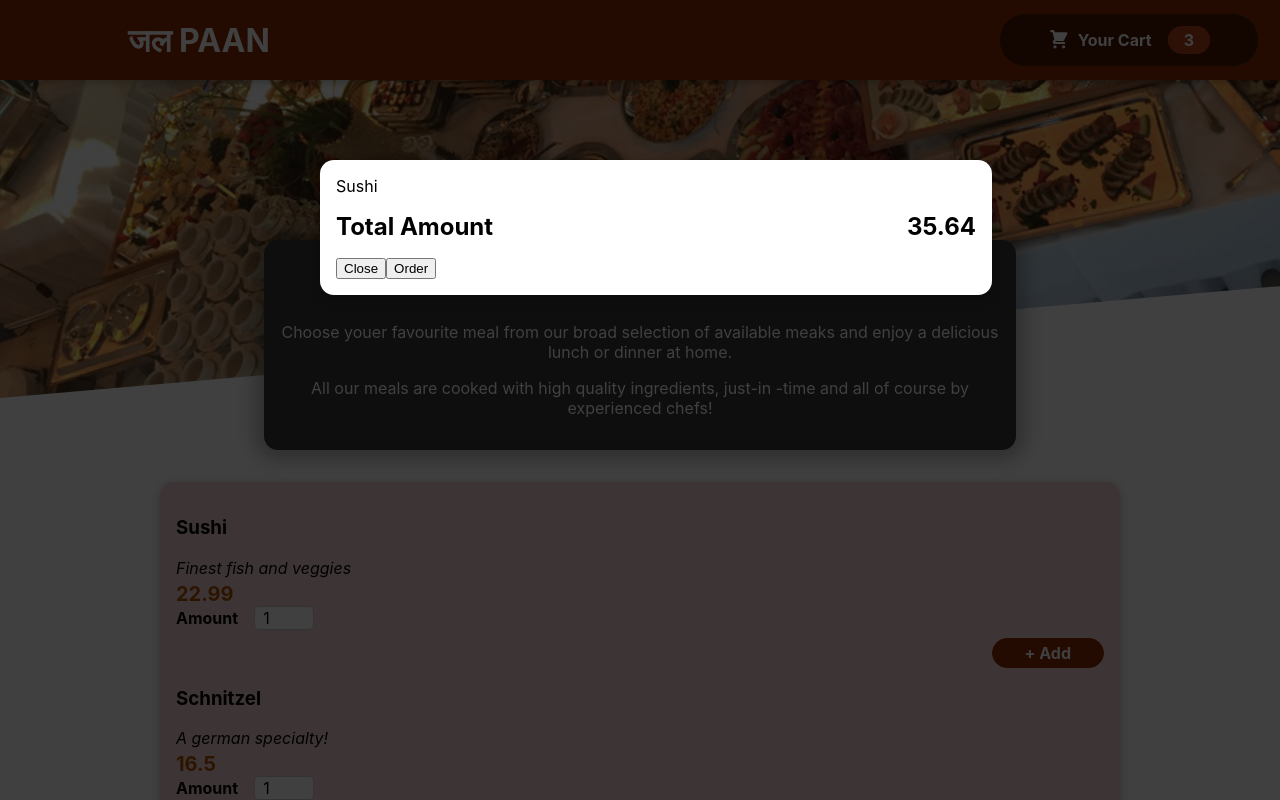
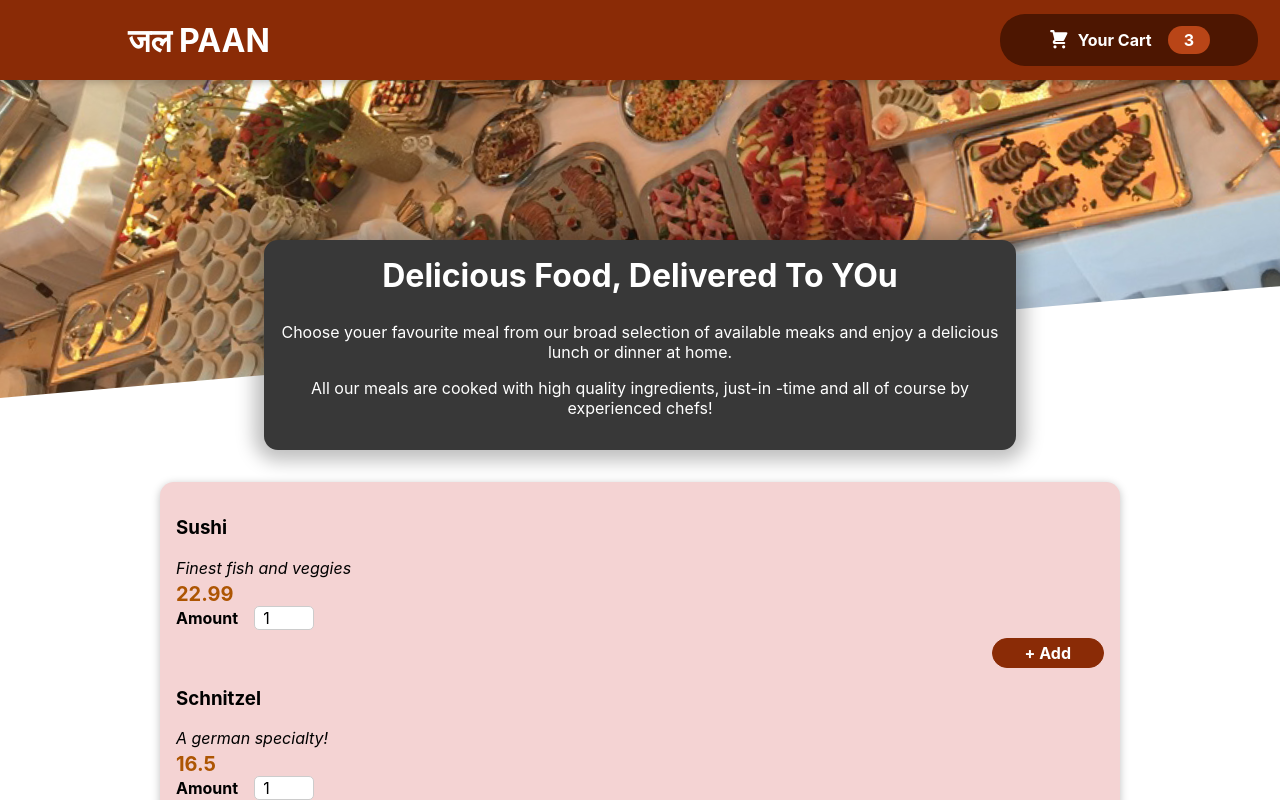
Before and after one commit to vishal25061997/JalPaan.git.io, a React (Create React App) app: page / in a window 1280 px wide. Shown: the top 800 px of the page. Built offline with nearby package versions, Linux system fonts and the light colour scheme.

Commit message:
cart open close

```diff
--- a/src/App.js
+++ b/src/App.js
@@ -1,14 +1,22 @@
 
-import {Fragment} from 'react';
+import {Fragment, useState} from 'react';
 import Header from './components/Layout/Header';
 import Meals from './components/Meals/Meals';
 import Cart from "./components/Cart/Cart";
 
 function App() {
+  const [cartIsShown, setCartIsShown] = useState(false);
+  const showCartHandler=()=>{
+    setCartIsShown(true);
+  };
+
+  const hideCartHandler=()=>{
+setCartIsShown(false);
+  };
   return (
     <Fragment>
-      <Cart/>
-  <Header/>
+      {cartIsShown && <Cart onClose={hideCartHandler}/>}
+  <Header onShowCart={showCartHandler}/>
   <main>
 <Meals/>
   </main>
--- a/src/components/Cart/Cart.js
+++ b/src/components/Cart/Cart.js
@@ -6,14 +6,14 @@
 .map((item) => <li>{item.name}</li>)}</ul>
 
 return (
-<Modal>
+<Modal onClose={props.onClose}>
 {cartitems}
     <div className={classes.total}>
       <span>Total Amount</span>
       <span>35.64</span>
     </div>
     <div className={classes.action}>
-        <button className={classes["button--alt"]}>Close</button>
+        <button className={classes["button--alt"]} onClick={props.onClose}>Close</button>
         <button className={classes.button}>Order</button>
     </div>
 </Modal>
--- a/src/components/Layout/Header.js
+++ b/src/components/Layout/Header.js
@@ -8,7 +8,7 @@
     return<Fragment>
         <header className={classes.header}>
             <h1 >जल PAAN</h1>
-            <HeaderCartButton/>
+            <HeaderCartButton onClick={props.onShowCart}/>
         </header>
         <div className ={classes['main-image']} >
             <img src={mealsImage} alt="A table full of delicious food!"/>
--- a/src/components/Layout/HeaderCartButton.js
+++ b/src/components/Layout/HeaderCartButton.js
@@ -3,8 +3,8 @@
 
 const HeaderCartButton = props =>{
 
-    return(
-    <button className={classes.button}>
+    return (
+    <button className={classes.button} onClick={props.onClick}>
         <span className={classes.icon}>
        <CartIcon/>
         </span>
--- a/src/components/UI/Modal.js
+++ b/src/components/UI/Modal.js
@@ -3,7 +3,7 @@
 import classes from "./Modal.module.css";
 
 const Backdrop = props =>{
-    return <div className={classes.backdrop}></div>
+    return <div className={classes.backdrop} onClick={props.onClose}/>
 }
 const ModalOverlay = props =>{
     return ( <div className={classes.modal}>
@@ -16,7 +16,7 @@
 const Modal = (props) =>{
 return (
 <Fragment>
-    {ReactDOM.createPortal(<Backdrop/>, portalElement)}
+    {ReactDOM.createPortal(<Backdrop onClose={props.onClose}/>, portalElement)}
     {ReactDOM.createPortal(<ModalOverlay>{props.children}</ModalOverlay>,portalElement)}
 </Fragment>
 )
```
